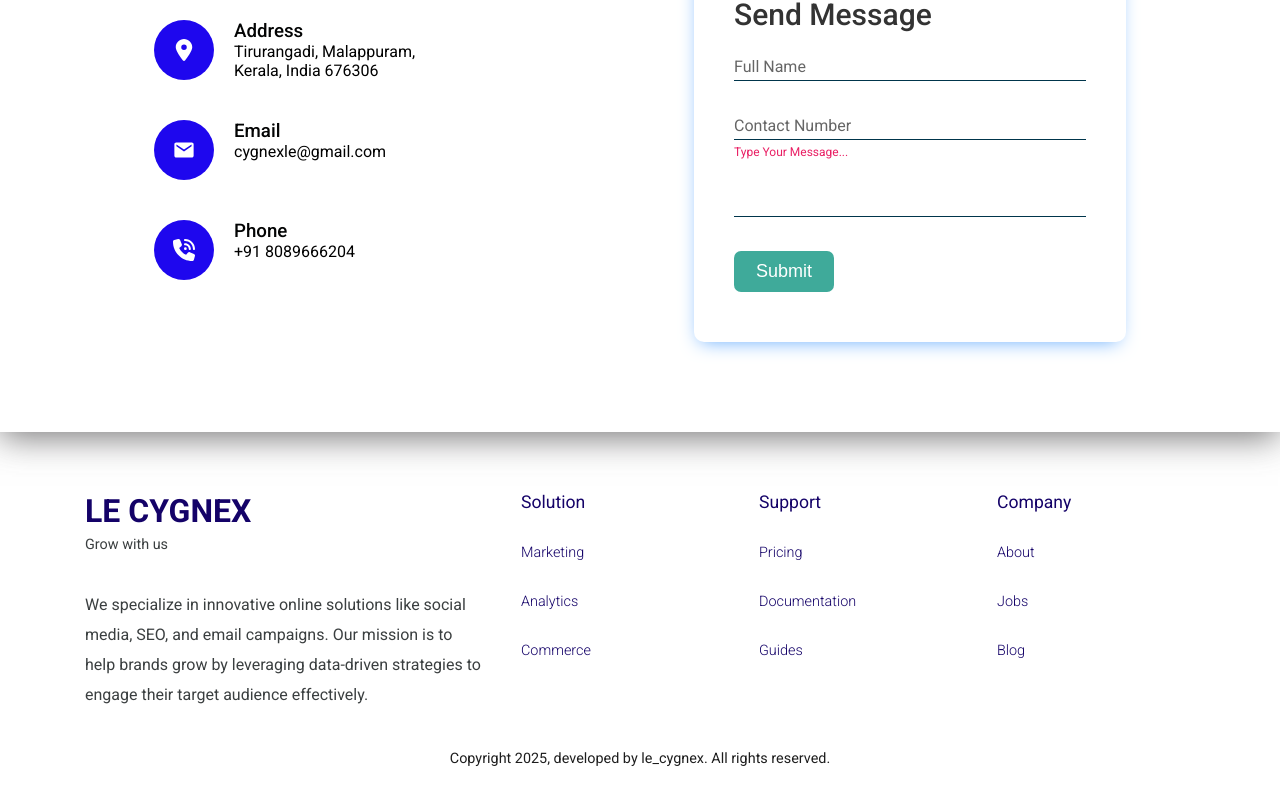
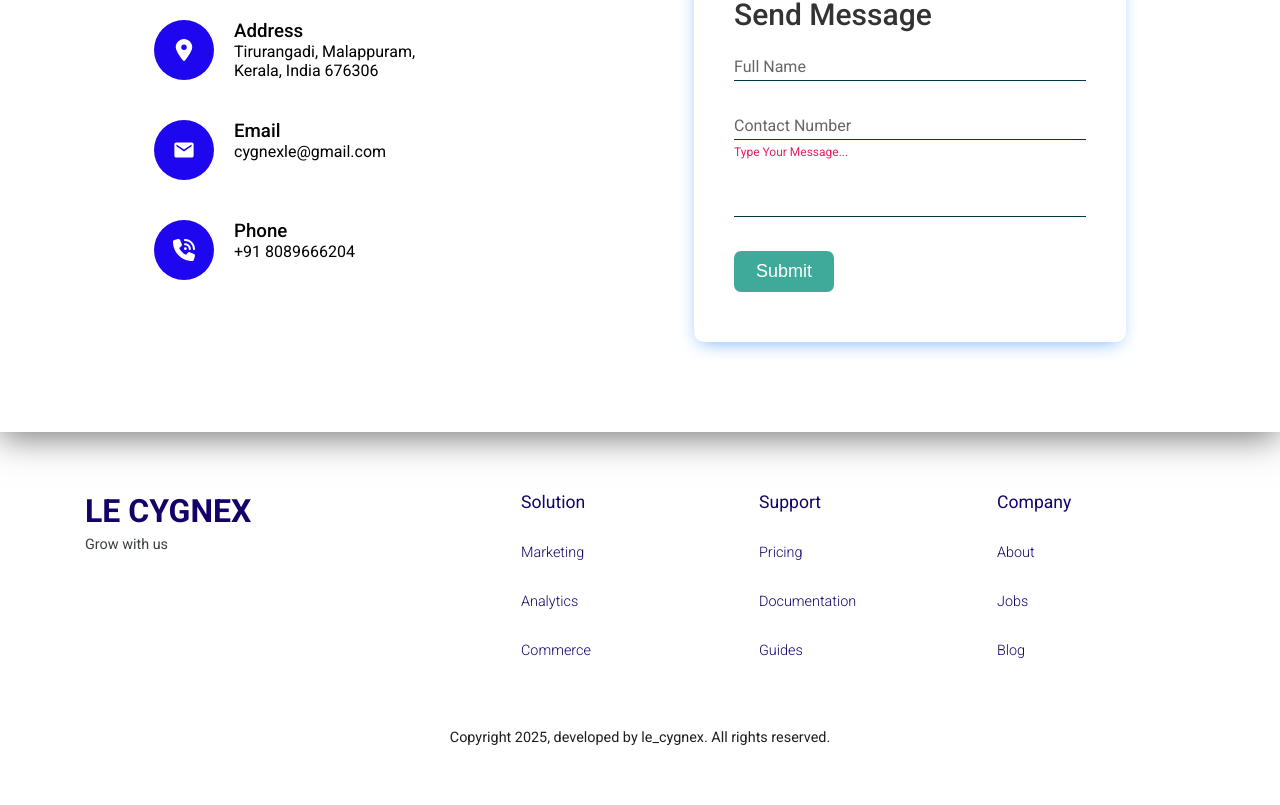
Before and after one commit to Nihalpm123/lecygnex, a React (Vite) app: page / in a window 1280 px wide. Shown: the part 2075-2880 px from the top of the page. Built offline with nearby package versions, Linux system fonts and the light colour scheme.

Commit message:
footer description removed

```diff
--- a/src/Footer/Footer.jsx
+++ b/src/Footer/Footer.jsx
@@ -59,7 +59,7 @@ const Footer = () => {
                     <h2>LE CYGNEX</h2>
                     <p className="description">Grow with us</p>
 
-                    <p className="small__text description">We specialize in innovative online solutions like social media, SEO, and email campaigns. Our mission is to help brands grow by leveraging data-driven strategies to engage their target audience effectively.</p>
+                    {/* <p className="small__text description">We specialize in innovative online solutions like social media, SEO, and email campaigns. Our mission is to help brands grow by leveraging data-driven strategies to engage their target audience effectively.</p> */}
                 </div>
 
                 <div className="footer__quick-links">
```
